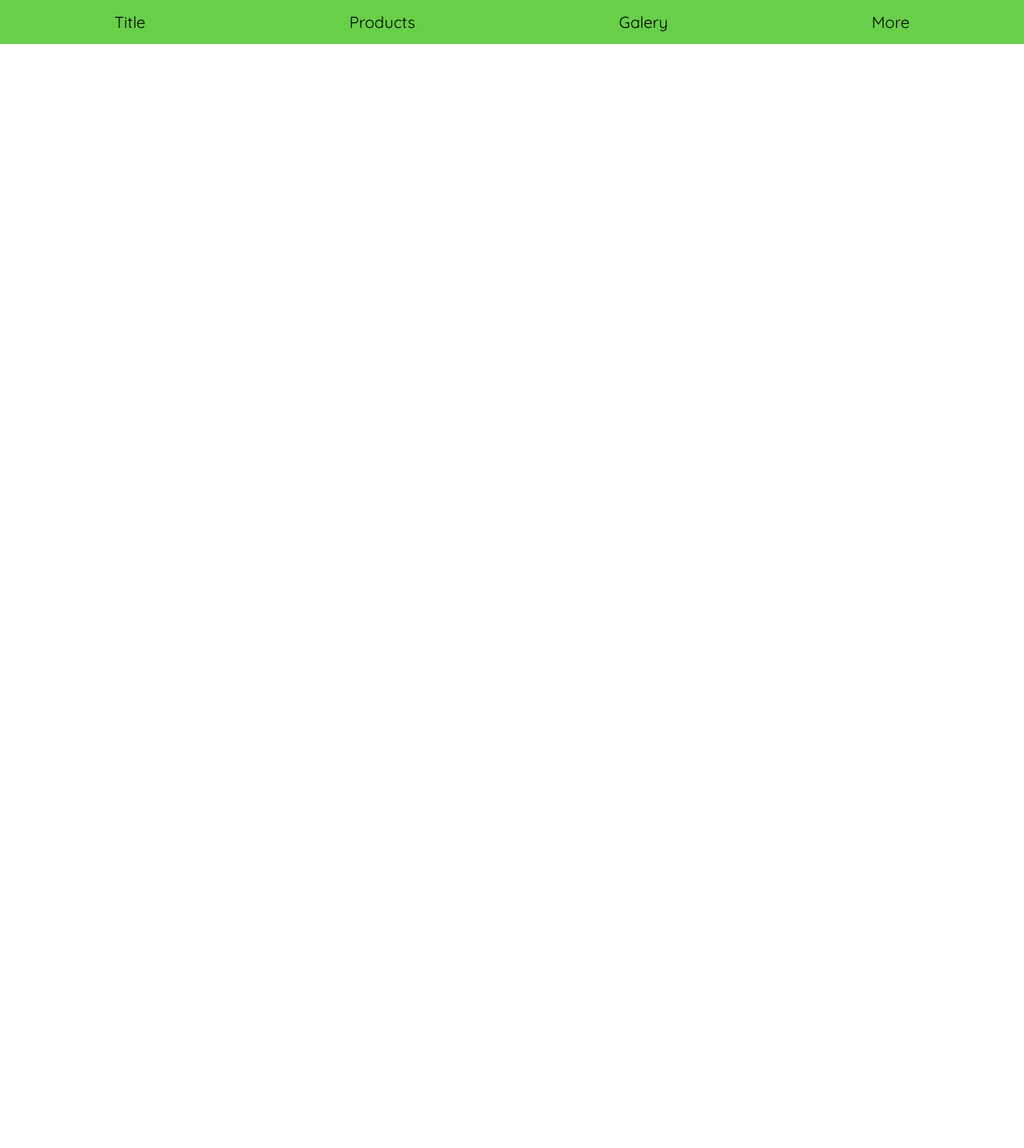
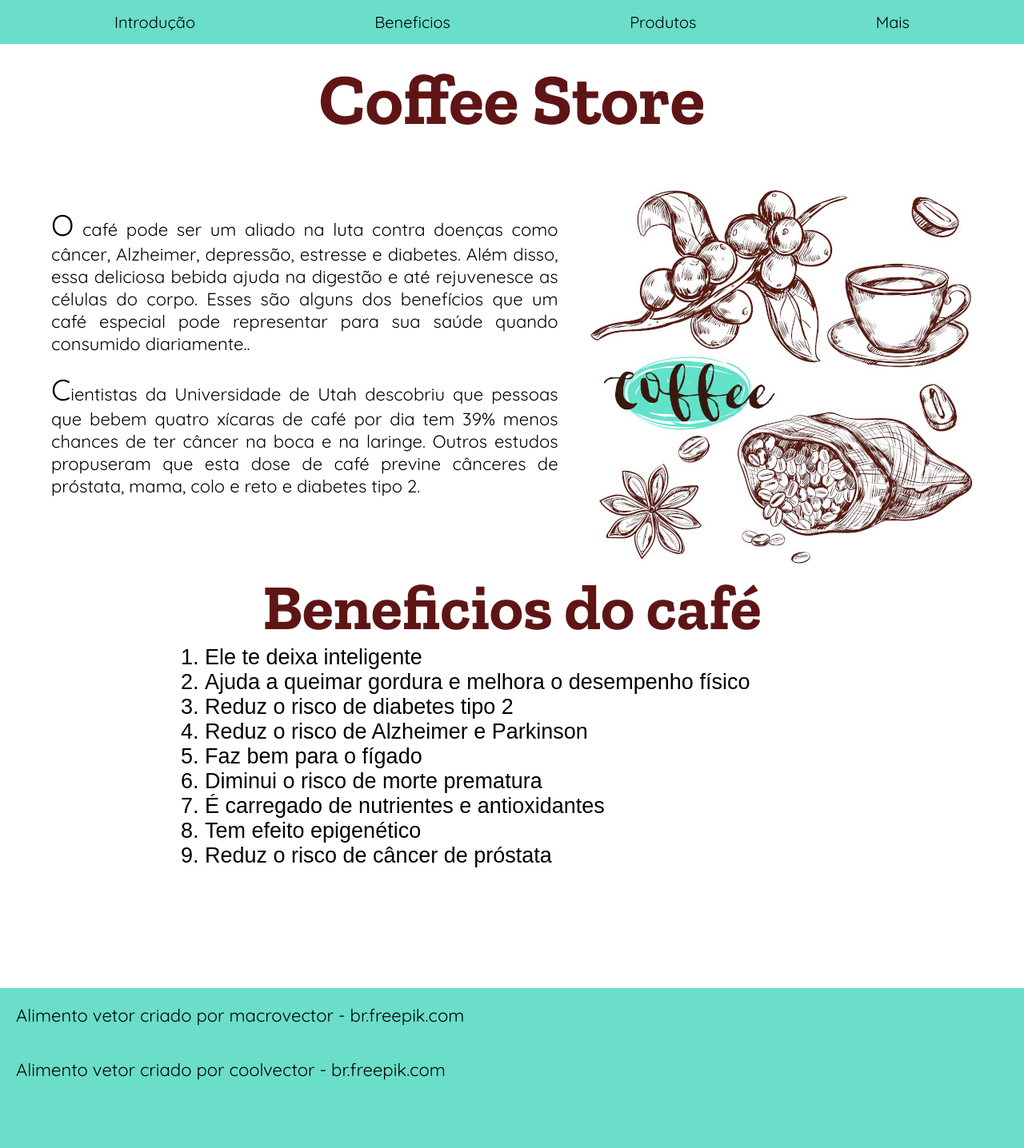
Before and after one commit to TheBrunno/Page-Style-Configuration, a plain HTML site: page index.html in a window 1280 px wide. Shown: the whole page at 80% size. Before the commit the page ends 800 px from the top, so only its background shows below. Drawn offline with nearby package versions, Linux system fonts and the light colour scheme; a web font is replaced by a local one.

Commit message:
design page

```diff
--- /dev/null
+++ b/css/footer.css
@@ -0,0 +1,13 @@
+footer{
+    margin-top: 150px;
+    height: 200px;
+    width: 100%;
+    background-color: var(--mainColor);
+}
+footer a{
+    display: block;
+    padding: 20px;
+    font-size: var(--textSizeMain);
+    text-decoration: none;
+    color: black;
+}
--- /dev/null
+++ b/css/header.css
@@ -0,0 +1,9 @@
+header{
+    text-align: center;
+    padding: 70px 0 60px 0;
+}
+header h1{
+    font-family: 'Zilla Slab', serif;
+    font-size: var(--textSizeTitle);
+    color: var(--titleColor);
+}
--- /dev/null
+++ b/css/main.css
@@ -0,0 +1,35 @@
+.line{
+    font-size: var(--textSizeMain);
+    margin: 0 auto;
+    width: 90%;
+    display: flex;
+    justify-content: space-between;
+}
+.line section ol li{
+    font-family: acuta,serif;
+    font-weight: 400;
+    font-size: calc(var(--textSizeMain) + 5px);
+}
+.one section:first-child{
+    text-align: justify;
+    width: 55%;
+}
+p{
+    margin: 20px 0;
+}
+.one section p::first-letter{
+    font-size: calc(var(--textSizeMain) + 15px);
+}
+.two h2{
+    font-family: 'Zilla Slab', serif;
+    font-size: var(--textSizeMainTitle);
+    color: var(--titleColor);
+    text-align: center;
+}
+.two .benefits{
+    font-family: 'acuta', sans-serif;
+    font-size: calc(var(--textSizeMain) + 5px);
+    margin: 0 auto;
+    width: 60%;
+    text-align: justify;
+}
--- a/css/page.css
+++ b/css/nav.css
@@ -1,11 +1,9 @@
-:root{
-    --mainColor: #68cf49;
-    --textSizeNav: 20px;
-}
 body{
     font-family: 'Quicksand', sans-serif;
 }
 nav{
+    position: fixed;
+    width: 100%;
     background-color: var(--mainColor);
 }
 nav ul{
@@ -24,5 +22,5 @@ nav ul li a{
     transition: 0.5s;
 }
 nav ul li a:hover{
-    background-color: #0000001c;
+    background-color: #5f151611;
 }
--- /dev/null
+++ b/css/root.css
@@ -0,0 +1,8 @@
+:root{
+    --mainColor: #6adec9;
+    --titleColor: #5f1516;
+    --textSizeNav: 20px;
+    --textSizeTitle: 90px;
+    --textSizeMain: 22px;
+    --textSizeMainTitle: 80px;
+}
--- a/index.html
+++ b/index.html
@@ -6,27 +6,94 @@
     <meta name="viewport" content="width=device-width, initial-scale=1.0">
     <link rel="preconnect" href="https://fonts.gstatic.com">
     <link href="https://fonts.googleapis.com/css2?family=Quicksand:wght@300;400;500&family=Zilla+Slab:wght@400;500;600;700&display=swap" rel="stylesheet">
+    <link rel="stylesheet" href="https://use.typekit.net/dqy0yxc.css">
     <link rel="stylesheet" href="css/reset/reset.css">
-    <link rel="stylesheet" href="css/page.css">
+    <link rel="stylesheet" href="css/root.css">
+    <link rel="stylesheet" href="css/nav.css">
+    <link rel="stylesheet" href="css/header.css">
+    <link rel="stylesheet" href="css/main.css">
+    <link rel="stylesheet" href="css/footer.css">
     <title>Style Page - Configuration</title>
 </head>
 <body>
     <nav>
         <ul>
             <li>
-                <a href="#">Title</a>
+                <a href="#">Introdução</a>
             </li>
             <li>
-                <a href="#">Products</a>
+                <a href="#">Beneficios</a>
             </li>
             <li>
-                <a href="#">Galery</a>
+                <a href="#">Produtos</a>
             </li>
             <li>
-                <a href="#">More</a>
+                <a href="#">Mais</a>
             </li>
         </ul>
     </nav>
+    <header>
+        <h1>
+            Coffee Store
+        </h1>
+    </header>
+    <main>
+        <div class="one line">
+            <section>
+                <p>
+                    O café pode ser um aliado na luta contra doenças como câncer, Alzheimer, depressão, estresse e diabetes. Além disso, essa deliciosa bebida ajuda na digestão e até rejuvenesce as células do corpo. Esses são alguns dos benefícios que um café especial pode representar para sua saúde quando consumido diariamente..
+                </p>
+                <p>
+                    Cientistas da Universidade de Utah descobriu que pessoas que bebem quatro xícaras de café por dia tem 39% menos chances de ter câncer na boca e na laringe. Outros estudos propuseram que esta dose de café previne cânceres de próstata, mama, colo e reto e diabetes tipo 2.
+                </p>
+            </section>
+            <section>
+                <figure>
+                    <img src="img/coffee-500.jpg">
+                </figure>
+            </section>
+        </div>
+        <div class="two">
+            <section>
+                <h2>
+                    Beneficios do café
+                </h2>
+                <ol class="benefits">
+                    <li>
+                        Ele te deixa inteligente
+                    </li>
+                    <li>
+                        Ajuda a queimar gordura e melhora o desempenho físico
+                    </li>
+                    <li>
+                        Reduz o risco de diabetes tipo 2
+                    </li>
+                    <li>
+                        Reduz o risco de Alzheimer e Parkinson
+                    </li>
+                    <li>
+                        Faz bem para o fígado
+                    </li>
+                    <li>
+                        Diminui o risco de morte prematura
+                    </li>
+                    <li>
+                        É carregado de nutrientes e antioxidantes
+                    </li>
+                    <li>
+                        Tem efeito epigenético
+                    </li>
+                    <li>
+                        Reduz o risco de câncer de próstata
+                    </li>
+                </ol>
+            </section>
+        </div>
+    </main>
+    <footer>
+        <a href='https://br.freepik.com/vetores/alimento'>Alimento vetor criado por macrovector - br.freepik.com</a>
+        <a href='https://br.freepik.com/vetores/alimento'>Alimento vetor criado por coolvector - br.freepik.com</a>
+    </footer>
     <script src="js/menu.js"></script>
 </body>
 </html>
--- a/js/menu.js
+++ b/js/menu.js
@@ -4,7 +4,7 @@ let clicked;
 function click(element){
     while(true){
         if(clicked == undefined){ // if the element is not clicked
-            element.style.backgroundColor = '#0000003a'
+            element.style.backgroundColor = '#5f151621'
             element.style.fontWeight = 500
             clicked = element
             break
```
Also changed, not shown: img/coffee-500.jpg (added).
